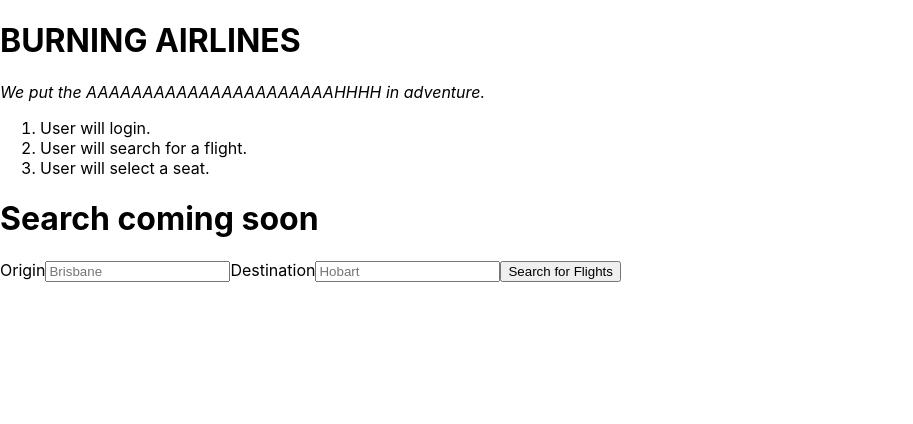
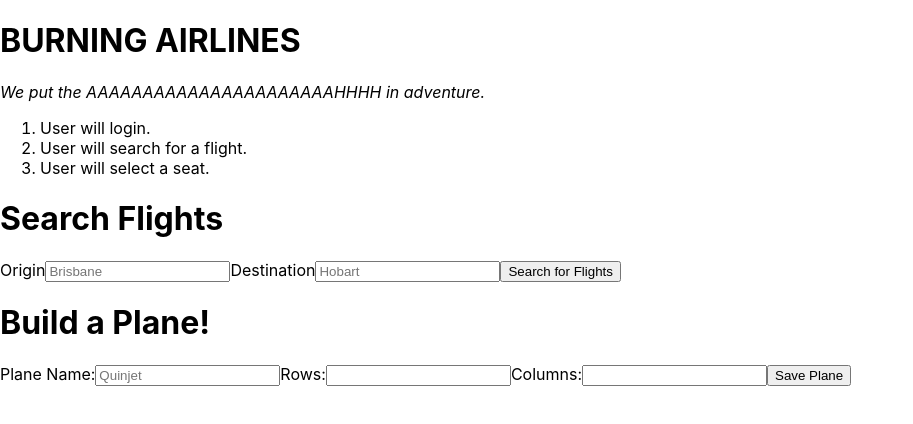
Before and after one commit to StephenSant/burning-airline, a React (Create React App) app: page / in a window 1280 px wide. Shown: the top 424 px of the page, without its empty margins (0-913 px from the left). Built offline with nearby package versions, Linux system fonts and the light colour scheme.

Commit message:
Added airplane creation

```diff
--- /dev/null
+++ b/src/components/Airplane.js
@@ -0,0 +1,30 @@
+import React, {Component} from 'react';
+import axios from 'axios'
+
+import PlaneForm from './PlaneForm';
+
+const SERVER_URL = 'https://burningairlinesserver.herokuapp.com/airplanes.json'
+
+class Airplane extends Component {
+  constructor () {
+    super();
+    this.state = {
+      airplanes: []
+    }
+  }
+
+  savePlane(n, r, c) {
+    axios.post(SERVER_URL, {name: n, rows: r, columns: c})
+  }
+
+  render() {
+    return (
+      <div>
+        <h1>Build a Plane!</h1>
+        <PlaneForm onSubmit={this.savePlane}/>
+      </div>
+    )
+  }
+}
+
+export default Airplane;
--- a/src/components/App.js
+++ b/src/components/App.js
@@ -1,4 +1,5 @@
 import Search from './Search'
+import Airplane from './Airplane'
 
 function App() {
   return (
@@ -11,6 +12,7 @@ function App() {
         <li>User will select a seat.</li>
       </ol>
       <Search />
+      <Airplane />
     </div>
   );
 }
--- /dev/null
+++ b/src/components/PlaneForm.js
@@ -0,0 +1,49 @@
+import React, {Component} from 'react';
+
+class PlaneForm extends Component {
+  constructor() {
+    super();
+    this.state = {
+      name: '',
+      rows: 0,
+      columns: 0
+    }
+    this._handleChange = this._handleChange.bind(this);
+    this._handleSubmit = this._handleSubmit.bind(this);
+  }
+
+  _handleChange(event) {
+    let key = event.target.name
+    let value = event.target.value
+    this.setState({
+      [key]: value
+    })
+  }
+
+  _handleSubmit(event) {
+    event.preventDefault();
+    this.props.onSubmit(this.state.name, this.state.rows, this.state.columns);
+  }
+
+  render () {
+    return (
+      <form onSubmit={this._handleSubmit}>
+        <label>
+          Plane Name:
+        </label>
+        <input type='text' name='name' required placeholder='Quinjet' onChange={this._handleChange} />
+        <label>
+          Rows:
+        </label>
+        <input type='number' name='rows' required onChange={this._handleChange} />
+        <label>
+          Columns:
+        </label>
+        <input type='number' name='columns' required onChange={this._handleChange} />
+        <input type='submit' value={'Save Plane'}/>
+      </form>
+    )
+  }
+}
+
+export default PlaneForm;
--- a/src/components/Search.js
+++ b/src/components/Search.js
@@ -2,7 +2,6 @@ import React, {Component} from 'react';
 import axios from 'axios'
 
 import SearchForm from './SearchForm';
-// import ShowFlights from './ShowFlights';
 
 const SERVER_URL = 'https://burningairlinesserver.herokuapp.com/flights.json'
 
@@ -32,7 +31,7 @@ class Search extends Component {
   render() {
     return (
       <div>
-        <h1>Search coming soon</h1>
+        <h1>Search Flights</h1>
         <SearchForm onSubmit={this.fetchFlights}/>
         <ShowFlights flights={this.state.flights}/>
       </div>
```
Also changed, not shown: src/components/ShowFlights.js (deleted, +0 -15 lines).
